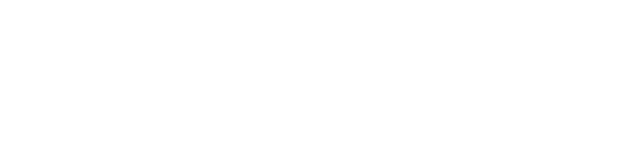
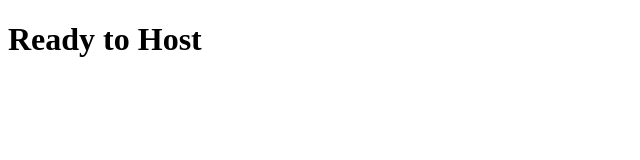
Before and after one commit to karthicksmj6-dot/Assignment-karthick-2pm-4pmv, a plain HTML site: page day1/index.html in a window 1280 px wide. Shown: the whole page, without its empty margins (0-640 px from the left). Drawn offline with Linux system fonts and the light colour scheme.

Commit message:
created index HTML

```diff
--- a/day1/index.html
+++ b/day1/index.html
@@ -6,6 +6,6 @@
     <title>Document</title>
 </head>
 <body>
-
+   <h1>Ready to Host</h1>
 </body>
 </html>
```
